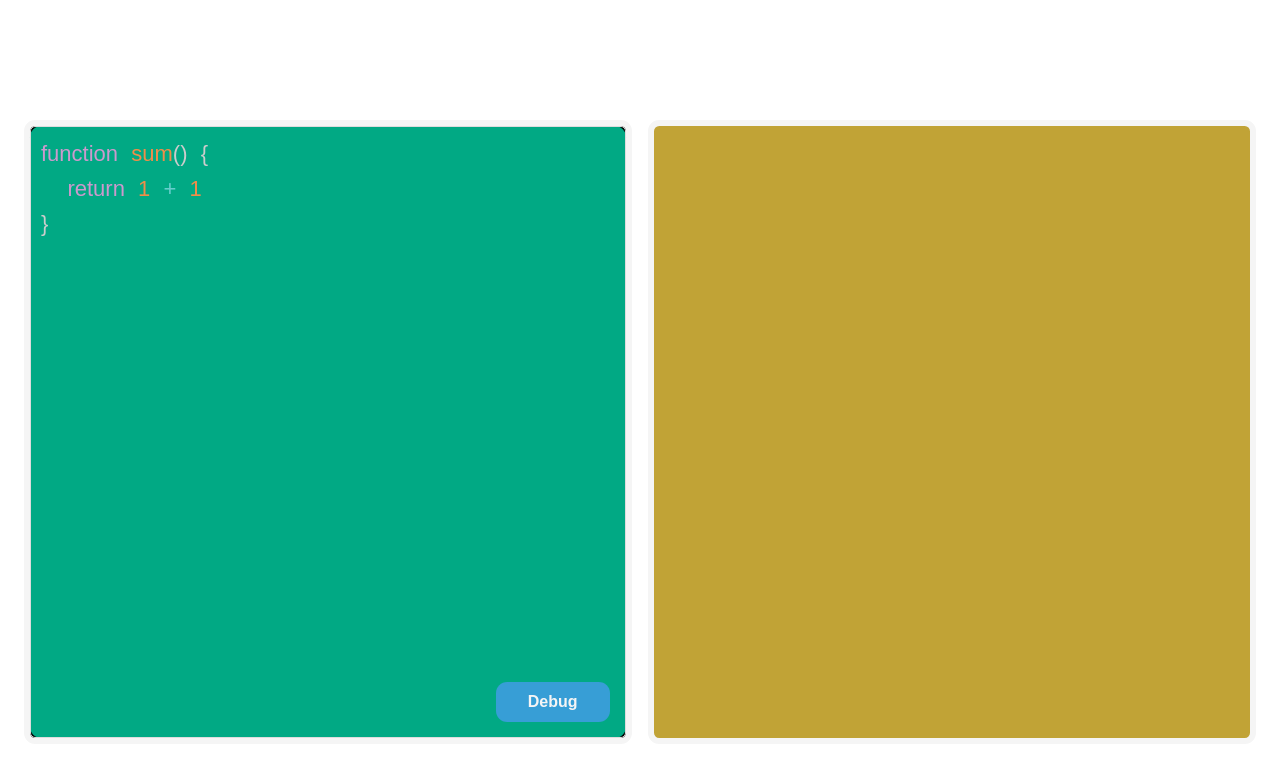
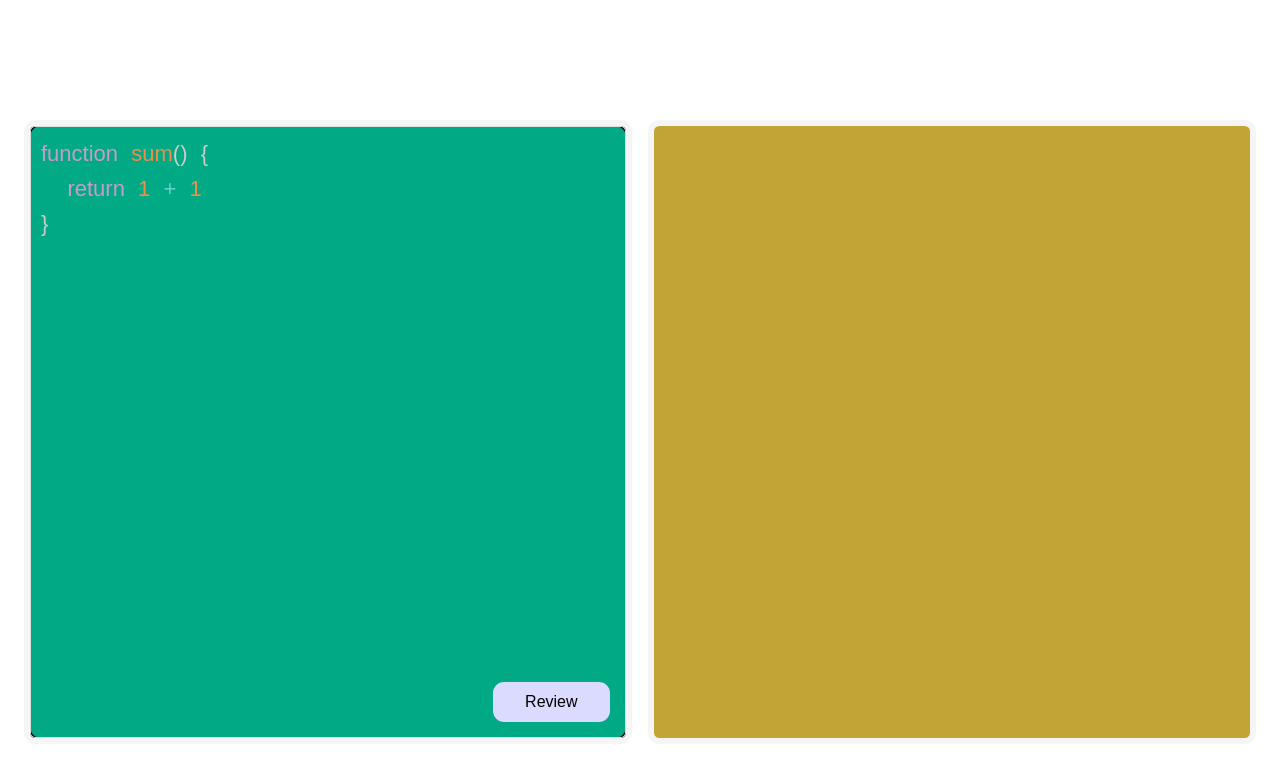
Before and after one commit to Kavya1729/Error-Raid, a React (Vite) app in the folder Frontend/: page /ai/get-solution in a window 1280 px wide. Shown: the top 776 px of the page. Built offline with nearby package versions, Linux system fonts and the light colour scheme; sample sign-in values are in the browser's storage.

Commit message:
Revert "Fixing minor issues for deploying"

```diff
--- a/Frontend/src/AiSolution.jsx
+++ b/Frontend/src/AiSolution.jsx
@@ -22,7 +22,7 @@ function AISolution() {
   async function reviewCode() {
     const token = localStorage.getItem("token");
     const response = await axios.post(
-      "https://error-raid-1.onrender.com/ai/get-solution",
+      "http://localhost:3000/ai/get-solution",
       { code },
       {
         headers: { Authorization: `Bearer ${token}` },
@@ -72,7 +72,7 @@ function AISolution() {
             />
           </div>
           <div onClick={reviewCode} className="review">
-            Debug
+            Review
           </div>
         </div>
         <div className="right">
--- a/Frontend/src/App.css
+++ b/Frontend/src/App.css
@@ -48,10 +48,10 @@ main .left .review {
   position: absolute;
   bottom: 1rem;
   right: 1rem;
-  background-color: #379ed6;
-  color: whitesmoke;
+  background-color: rgb(219, 219, 255);
+  color: #000000;
   padding: 0.5rem 2rem;
-  font-weight: 900;
+  font-weight: 500;
   cursor: pointer;
   user-select: none;
   border-radius: 0.7rem;
--- a/Frontend/src/pages/Auth.jsx
+++ b/Frontend/src/pages/Auth.jsx
@@ -34,7 +34,7 @@ const Auth = ({ setIsAuthenticated }) => {
 
     try {
       const response = await axios.post(
-        `https://error-raid-1.onrender.com${endpoint}`,
+        `http://localhost:3000${endpoint}`,
         payload
       );
       localStorage.setItem("token", response.data.token);
--- a/Frontend/src/pages/Login.jsx
+++ b/Frontend/src/pages/Login.jsx
@@ -10,10 +10,7 @@ const Login = ({ setIsAuthenticated }) => {
   const handleSubmit = async (e) => {
     e.preventDefault();
     try {
-      const response = await axios.post(
-        "https://error-raid-1.onrender.com/auth/login",
-        { email, password }
-      );
+      const response = await axios.post('http://localhost:3000/auth/login', { email, password });
       localStorage.setItem('token', response.data.token);
       setIsAuthenticated(true);
       navigate('/ai/get-solution');
--- a/Frontend/src/pages/Signup.jsx
+++ b/Frontend/src/pages/Signup.jsx
@@ -11,10 +11,7 @@ const Signup = ({ setIsAuthenticated }) => {
   const handleSubmit = async (e) => {
     e.preventDefault();
     try {
-      const response = await axios.post(
-        "https://error-raid-1.onrender.com/auth/signup",
-        { username, email, password }
-      );
+      const response = await axios.post('http://localhost:3000/auth/signup', { username, email, password });
       localStorage.setItem('token', response.data.token);
       setIsAuthenticated(true);
       navigate('/ai/get-solution');
```
